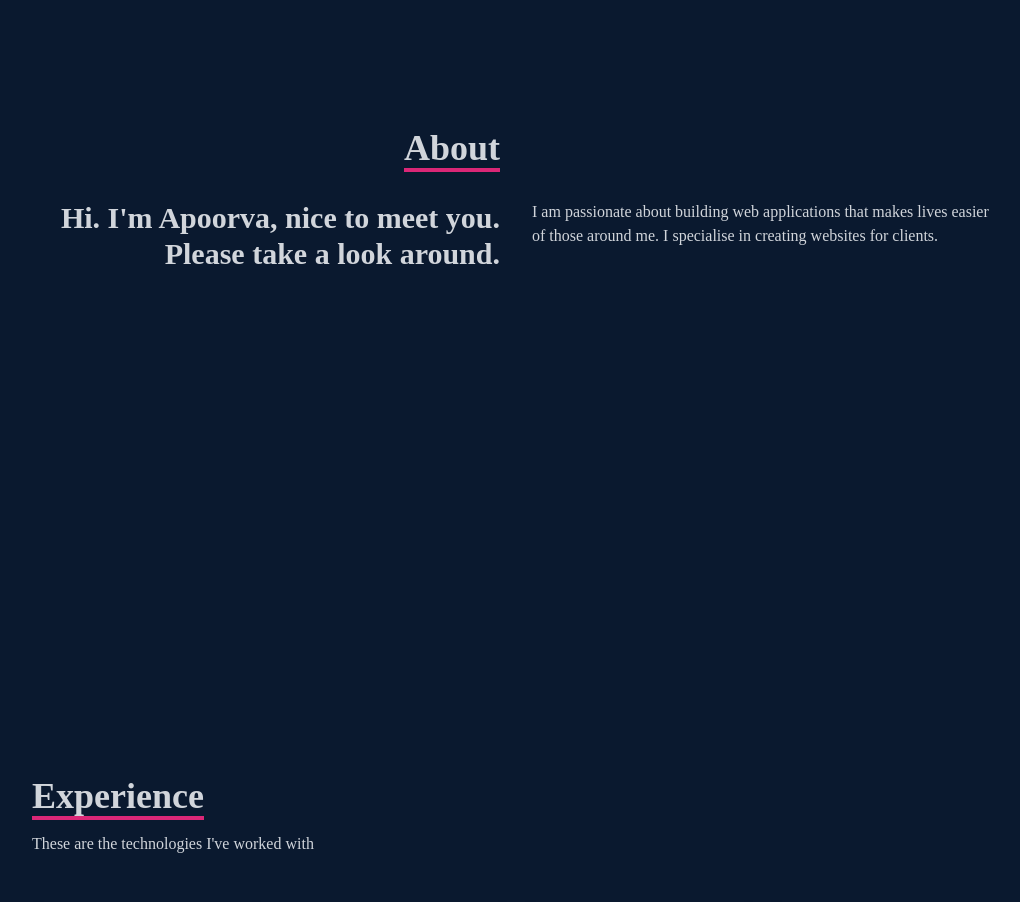
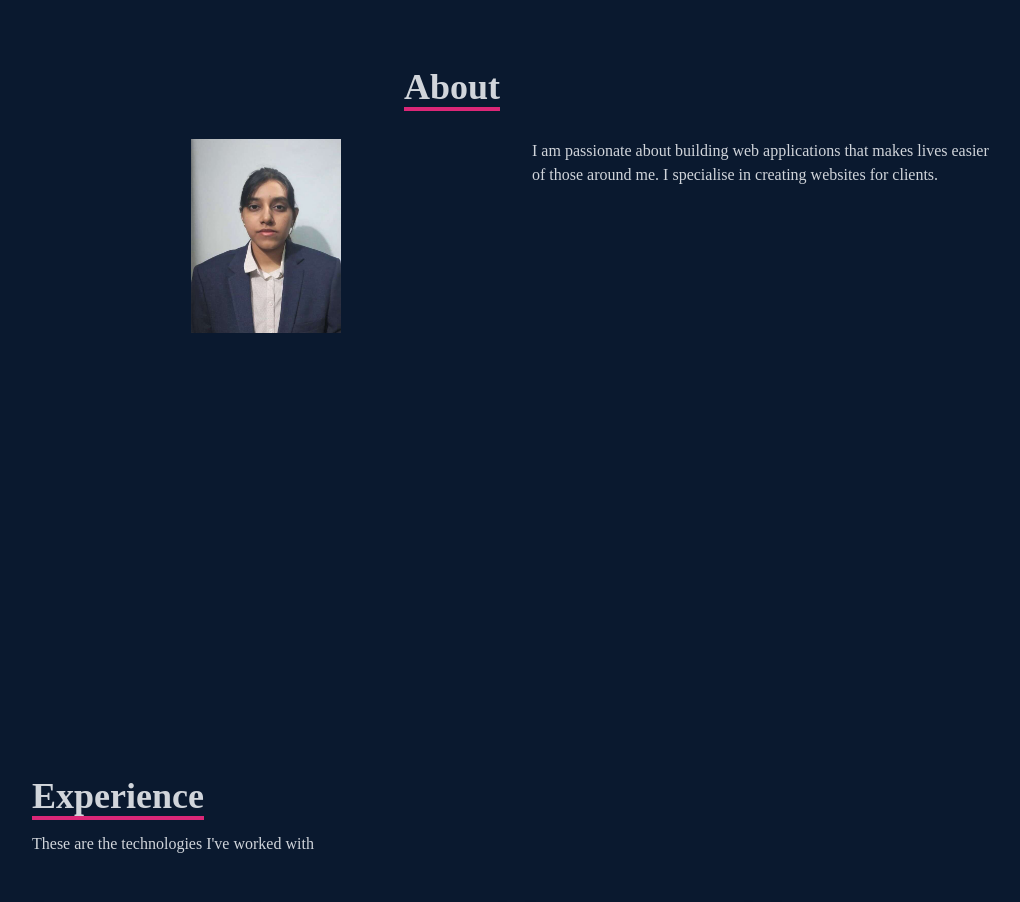
Before and after one commit to Apoorva0123/Portfolio, a React (Create React App) app: page / in a window 1280 px wide. Shown: the part 1000-1902 px from the top of the page, without its empty margins (124-1144 px from the left). Built offline with nearby package versions, Linux system fonts and the light colour scheme.

Commit message:
second commit

```diff
--- a/src/components/About.jsx
+++ b/src/components/About.jsx
@@ -1,4 +1,5 @@
-import React from 'react'
+import React from 'react';
+import Photo from "../assets/Passport_pic2.jpg";
 
 const About = () => {
   return (
@@ -11,10 +12,8 @@ const About = () => {
                 <div></div>
                 </div>
                 <div className='max-w-[1000px] w-full grid sm:grid-cols-2 gap-8 px-4'>
-                    <div className='sm:text-right text-3xl font-bold'>
-                        <p>
-                            Hi. I'm Apoorva, nice to meet you. Please take a look around.
-                        </p>
+                    <div className='mx-auto'>
+                        <img src={Photo} alt="picture" style={{width:"150px"}}/>
                     </div>
                     <div>
                         <p>I am passionate about building web applications that makes lives easier of those around me. I specialise in creating websites for clients.</p>
```
Also changed, not shown: src/assets/Passport_pic2.jpg (added).
